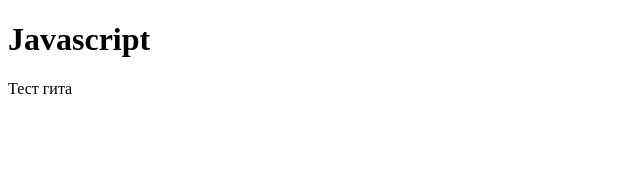
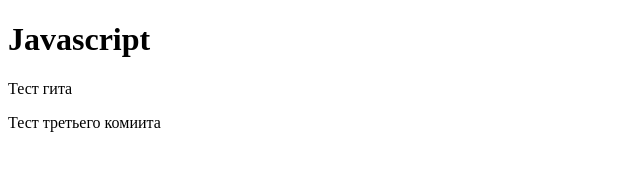
Before and after one commit to svsupervova/js_lern, a plain HTML site: page JavaScript/index.html in a window 1280 px wide. Shown: the whole page, without its empty margins (0-640 px from the left). Drawn offline with Linux system fonts and the light colour scheme.

Commit message:
Это наш третий коммит

```diff
--- a/JavaScript/index.html
+++ b/JavaScript/index.html
@@ -11,6 +11,7 @@
 
 <script src="script.js"></script>
 <p>Тест гита</p>
+<p>Тест третьего комиита</p>
 
 
 </body>
```
